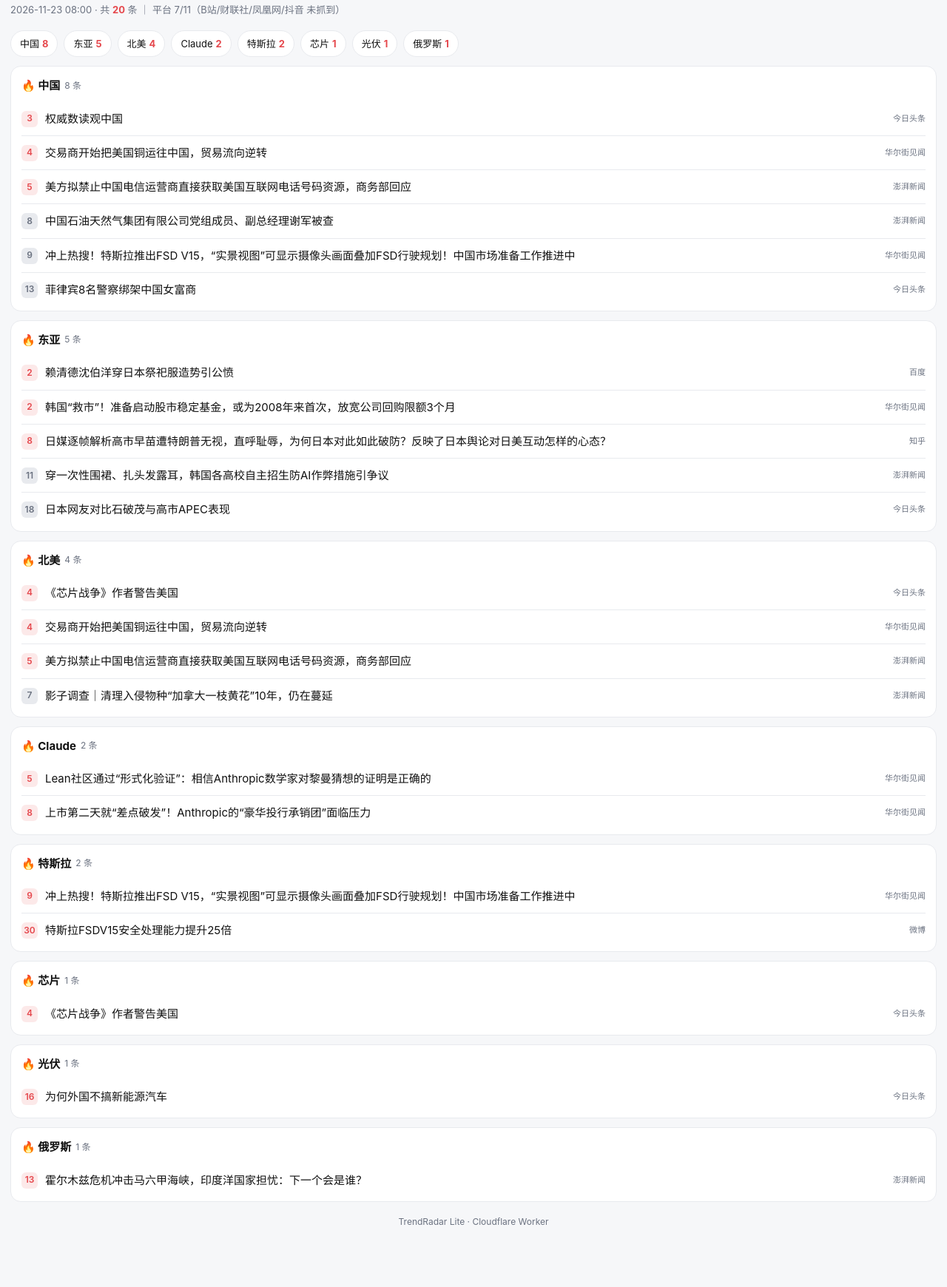
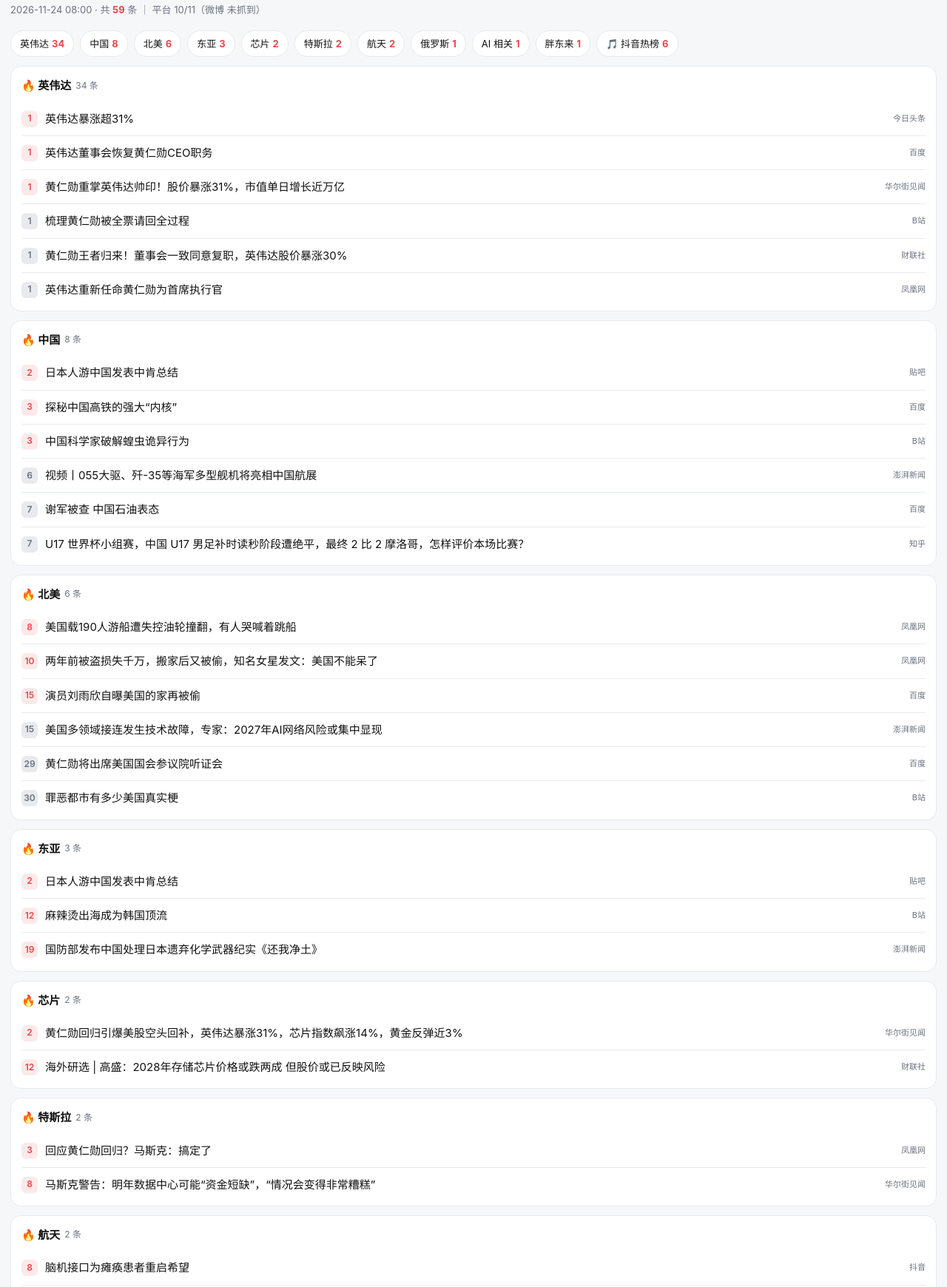
Before and after one commit to fs2106610346-bit/tr-pages, a plain HTML site: page index.html in a window 1280 px wide. Shown: the part 50-1790 px from the top of the page at 74% size. Before the commit the page ends 1751 px from the top, so only its background shows below. Drawn offline with Linux system fonts and the light colour scheme.

Commit message:
chore: 更新 2026-11-24 00:00 UTC 的热点页面

```diff
--- a/index.html
+++ b/index.html
@@ -3,7 +3,7 @@
 <meta charset="utf-8">
 <meta name="viewport" content="width=device-width,initial-scale=1,viewport-fit=cover">
 <meta name="theme-color" content="#111">
-<title>早间热点 2026-11-23</title>
+<title>早间热点 2026-11-24</title>
 <style>
   :root{--bg:#f6f7f9;--card:#fff;--txt:#111;--sub:#6b7280;--line:#e8eaee;--hot:#e5484d}
   @media (prefers-color-scheme:dark){
@@ -38,166 +38,259 @@
 <body>
 <header>
   <h1>☀️ 早间热点</h1>
-  <div class="meta">2026-11-23 08:00 · 共 <b>20</b> 条 ｜ 平台 7/11（B站/财联社/凤凰网/抖音 未抓到）</div>
+  <div class="meta">2026-11-24 08:00 · 共 <b>59</b> 条 ｜ 平台 10/11（微博 未抓到）</div>
 </header>
-<nav><a class="chip" href="#g-%E4%B8%AD%E5%9B%BD">中国<b>8</b></a><a class="chip" href="#g-%E4%B8%9C%E4%BA%9A">东亚<b>5</b></a><a class="chip" href="#g-%E5%8C%97%E7%BE%8E">北美<b>4</b></a><a class="chip" href="#g-Claude">Claude<b>2</b></a><a class="chip" href="#g-%E7%89%B9%E6%96%AF%E6%8B%89">特斯拉<b>2</b></a><a class="chip" href="#g-%E8%8A%AF%E7%89%87">芯片<b>1</b></a><a class="chip" href="#g-%E5%85%89%E4%BC%8F">光伏<b>1</b></a><a class="chip" href="#g-%E4%BF%84%E7%BD%97%E6%96%AF">俄罗斯<b>1</b></a></nav>
-<section id="g-%E4%B8%AD%E5%9B%BD">
-      <h2>🔥 中国 <em>8 条</em></h2>
+<nav><a class="chip" href="#g-%E8%8B%B1%E4%BC%9F%E8%BE%BE">英伟达<b>34</b></a><a class="chip" href="#g-%E4%B8%AD%E5%9B%BD">中国<b>8</b></a><a class="chip" href="#g-%E5%8C%97%E7%BE%8E">北美<b>6</b></a><a class="chip" href="#g-%E4%B8%9C%E4%BA%9A">东亚<b>3</b></a><a class="chip" href="#g-%E8%8A%AF%E7%89%87">芯片<b>2</b></a><a class="chip" href="#g-%E7%89%B9%E6%96%AF%E6%8B%89">特斯拉<b>2</b></a><a class="chip" href="#g-%E8%88%AA%E5%A4%A9">航天<b>2</b></a><a class="chip" href="#g-%E4%BF%84%E7%BD%97%E6%96%AF">俄罗斯<b>1</b></a><a class="chip" href="#g-AI%20%E7%9B%B8%E5%85%B3">AI 相关<b>1</b></a><a class="chip" href="#g-%E8%83%96%E4%B8%9C%E6%9D%A5">胖东来<b>1</b></a><a class="chip" href="#g-%E6%8A%96%E9%9F%B3%E7%83%AD%E6%A6%9C">🎵 抖音热榜<b>6</b></a></nav>
+<section id="g-%E8%8B%B1%E4%BC%9F%E8%BE%BE">
+      <h2>🔥 英伟达 <em>34 条</em></h2>
       <ol><li>
-        <a href="https://www.toutiao.com/trending/7710739909857873451/" target="_blank" rel="noopener">
-          <span class="rank">3</span>
-          <span class="txt">权威数读观中国</span>
+        <a href="https://www.toutiao.com/trending/7711363238796987955/" target="_blank" rel="noopener">
+          <span class="rank">1</span>
+          <span class="txt">英伟达暴涨超31%</span>
           <span class="src">今日头条</span>
         </a>
       </li><li>
-        <a href="https://wallstreetcn.com/articles/3786455" target="_blank" rel="noopener">
-          <span class="rank">4</span>
-          <span class="txt">交易商开始把美国铜运往中国，贸易流向逆转</span>
+        <a href="https://www.baidu.com/s?wd=%E8%8B%B1%E4%BC%9F%E8%BE%BE%E8%91%A3%E4%BA%8B%E4%BC%9A%E6%81%A2%E5%A4%8D%E9%BB%84%E4%BB%81%E5%8B%8BCEO%E8%81%8C%E5%8A%A1" target="_blank" rel="noopener">
+          <span class="rank">1</span>
+          <span class="txt">英伟达董事会恢复黄仁勋CEO职务</span>
+          <span class="src">百度</span>
+        </a>
+      </li><li>
+        <a href="https://wallstreetcn.com/articles/3786536" target="_blank" rel="noopener">
+          <span class="rank">1</span>
+          <span class="txt">黄仁勋重掌英伟达帅印！股价暴涨31%，市值单日增长近万亿</span>
           <span class="src">华尔街见闻</span>
         </a>
       </li><li>
-        <a href="https://m.thepaper.cn/newsDetail_forward_34532695" target="_blank" rel="noopener">
-          <span class="rank">5</span>
-          <span class="txt">美方拟禁止中国电信运营商直接获取美国互联网电话号码资源，商务部回应</span>
+        <a href="https://search.bilibili.com/all?keyword=%E6%A2%B3%E7%90%86%E9%BB%84%E4%BB%81%E5%8B%8B%E8%A2%AB%E5%85%A8%E7%A5%A8%E8%AF%B7%E5%9B%9E%E5%85%A8%E8%BF%87%E7%A8%8B" target="_blank" rel="noopener">
+          <span class="rank">1</span>
+          <span class="txt">梳理黄仁勋被全票请回全过程</span>
+          <span class="src">B站</span>
+        </a>
+      </li><li>
+        <a href="https://www.cls.cn/detail/2542222" target="_blank" rel="noopener">
+          <span class="rank">1</span>
+          <span class="txt">黄仁勋王者归来！董事会一致同意复职，英伟达股价暴涨30%</span>
+          <span class="src">财联社</span>
+        </a>
+      </li><li>
+        <a href="https://news.ifeng.com/c/8yIN995Cvnz" target="_blank" rel="noopener">
+          <span class="rank">1</span>
+          <span class="txt">英伟达重新任命黄仁勋为首席执行官</span>
+          <span class="src">凤凰网</span>
+        </a>
+      </li></ol>
+    </section><section id="g-%E4%B8%AD%E5%9B%BD">
+      <h2>🔥 中国 <em>8 条</em></h2>
+      <ol><li>
+        <a href="https://tieba.baidu.com/hottopic/browse/hottopic?topic_id=28370169&amp;amp;topic_name=%E6%97%A5%E6%9C%AC%E4%BA%BA%E6%B8%B8%E4%B8%AD%E5%9B%BD%E5%8F%91%E8%A1%A8%E4%B8%AD%E8%82%AF%E6%80%BB%E7%BB%93" target="_blank" rel="noopener">
+          <span class="rank">2</span>
+          <span class="txt">日本人游中国发表中肯总结</span>
+          <span class="src">贴吧</span>
+        </a>
+      </li><li>
+        <a href="https://www.baidu.com/s?wd=%E6%8E%A2%E7%A7%98%E4%B8%AD%E5%9B%BD%E9%AB%98%E9%93%81%E7%9A%84%E5%BC%BA%E5%A4%A7%E2%80%9C%E5%86%85%E6%A0%B8%E2%80%9D" target="_blank" rel="noopener">
+          <span class="rank">3</span>
+          <span class="txt">探秘中国高铁的强大“内核”</span>
+          <span class="src">百度</span>
+        </a>
+      </li><li>
+        <a href="https://search.bilibili.com/all?keyword=%E4%B8%AD%E5%9B%BD%E7%A7%91%E5%AD%A6%E5%AE%B6%E7%A0%B4%E8%A7%A3%E8%9D%97%E8%99%AB%E8%AF%A1%E5%BC%82%E8%A1%8C%E4%B8%BA" target="_blank" rel="noopener">
+          <span class="rank">3</span>
+          <span class="txt">中国科学家破解蝗虫诡异行为</span>
+          <span class="src">B站</span>
+        </a>
+      </li><li>
+        <a href="https://m.thepaper.cn/newsDetail_forward_34537823" target="_blank" rel="noopener">
+          <span class="rank">6</span>
+          <span class="txt">视频丨055大驱、歼-35等海军多型舰机将亮相中国航展</span>
           <span class="src">澎湃新闻</span>
         </a>
       </li><li>
-        <a href="https://m.thepaper.cn/newsDetail_forward_34533075" target="_blank" rel="noopener">
+        <a href="https://www.baidu.com/s?wd=%E8%B0%A2%E5%86%9B%E8%A2%AB%E6%9F%A5+%E4%B8%AD%E5%9B%BD%E7%9F%B3%E6%B2%B9%E8%A1%A8%E6%80%81" target="_blank" rel="noopener">
+          <span class="rank">7</span>
+          <span class="txt">谢军被查 中国石油表态</span>
+          <span class="src">百度</span>
+        </a>
+      </li><li>
+        <a href="https://www.zhihu.com/question/2108346189238067728" target="_blank" rel="noopener">
+          <span class="rank">7</span>
+          <span class="txt">U17 世界杯小组赛，中国 U17 男足补时读秒阶段遭绝平，最终 2 比 2 摩洛哥，怎样评价本场比赛？</span>
+          <span class="src">知乎</span>
+        </a>
+      </li></ol>
+    </section><section id="g-%E5%8C%97%E7%BE%8E">
+      <h2>🔥 北美 <em>6 条</em></h2>
+      <ol><li>
+        <a href="https://news.ifeng.com/c/8yI7IScYYMs" target="_blank" rel="noopener">
           <span class="rank">8</span>
-          <span class="txt">中国石油天然气集团有限公司党组成员、副总经理谢军被查</span>
+          <span class="txt">美国载190人游船遭失控油轮撞翻，有人哭喊着跳船</span>
+          <span class="src">凤凰网</span>
+        </a>
+      </li><li>
+        <a href="https://news.ifeng.com/c/8yI40l1QFmh" target="_blank" rel="noopener">
+          <span class="rank">10</span>
+          <span class="txt">两年前被盗损失千万，搬家后又被偷，知名女星发文：美国不能呆了</span>
+          <span class="src">凤凰网</span>
+        </a>
+      </li><li>
+        <a href="https://www.baidu.com/s?wd=%E6%BC%94%E5%91%98%E5%88%98%E9%9B%A8%E6%AC%A3%E8%87%AA%E6%9B%9D%E7%BE%8E%E5%9B%BD%E7%9A%84%E5%AE%B6%E5%86%8D%E8%A2%AB%E5%81%B7" target="_blank" rel="noopener">
+          <span class="rank">15</span>
+          <span class="txt">演员刘雨欣自曝美国的家再被偷</span>
+          <span class="src">百度</span>
+        </a>
+      </li><li>
+        <a href="https://m.thepaper.cn/newsDetail_forward_34537819" target="_blank" rel="noopener">
+          <span class="rank">15</span>
+          <span class="txt">美国多领域接连发生技术故障，专家：2027年AI网络风险或集中显现</span>
           <span class="src">澎湃新闻</span>
         </a>
       </li><li>
-        <a href="https://wallstreetcn.com/articles/3786464" target="_blank" rel="noopener">
-          <span class="rank">9</span>
-          <span class="txt">冲上热搜！特斯拉推出FSD V15，“实景视图”可显示摄像头画面叠加FSD行驶规划！中国市场准备工作推进中</span>
+        <a href="https://www.baidu.com/s?wd=%E9%BB%84%E4%BB%81%E5%8B%8B%E5%B0%86%E5%87%BA%E5%B8%AD%E7%BE%8E%E5%9B%BD%E5%9B%BD%E4%BC%9A%E5%8F%82%E8%AE%AE%E9%99%A2%E5%90%AC%E8%AF%81%E4%BC%9A" target="_blank" rel="noopener">
+          <span class="rank">29</span>
+          <span class="txt">黄仁勋将出席美国国会参议院听证会</span>
+          <span class="src">百度</span>
+        </a>
+      </li><li>
+        <a href="https://search.bilibili.com/all?keyword=%E7%BD%AA%E6%81%B6%E9%83%BD%E5%B8%82%E6%9C%89%E5%A4%9A%E5%B0%91%E7%BE%8E%E5%9B%BD%E7%9C%9F%E5%AE%9E%E6%A2%97" target="_blank" rel="noopener">
+          <span class="rank">30</span>
+          <span class="txt">罪恶都市有多少美国真实梗</span>
+          <span class="src">B站</span>
+        </a>
+      </li></ol>
+    </section><section id="g-%E4%B8%9C%E4%BA%9A">
+      <h2>🔥 东亚 <em>3 条</em></h2>
+      <ol><li>
+        <a href="https://tieba.baidu.com/hottopic/browse/hottopic?topic_id=28370169&amp;amp;topic_name=%E6%97%A5%E6%9C%AC%E4%BA%BA%E6%B8%B8%E4%B8%AD%E5%9B%BD%E5%8F%91%E8%A1%A8%E4%B8%AD%E8%82%AF%E6%80%BB%E7%BB%93" target="_blank" rel="noopener">
+          <span class="rank">2</span>
+          <span class="txt">日本人游中国发表中肯总结</span>
+          <span class="src">贴吧</span>
+        </a>
+      </li><li>
+        <a href="https://search.bilibili.com/all?keyword=%E9%BA%BB%E8%BE%A3%E7%83%AB%E5%87%BA%E6%B5%B7%E6%88%90%E4%B8%BA%E9%9F%A9%E5%9B%BD%E9%A1%B6%E6%B5%81" target="_blank" rel="noopener">
+          <span class="rank">12</span>
+          <span class="txt">麻辣烫出海成为韩国顶流</span>
+          <span class="src">B站</span>
+        </a>
+      </li><li>
+        <a href="https://m.thepaper.cn/newsDetail_forward_34540978" target="_blank" rel="noopener">
+          <span class="rank">19</span>
+          <span class="txt">国防部发布中国处理日本遗弃化学武器纪实《还我净土》</span>
+          <span class="src">澎湃新闻</span>
+        </a>
+      </li></ol>
+    </section><section id="g-%E8%8A%AF%E7%89%87">
+      <h2>🔥 芯片 <em>2 条</em></h2>
+      <ol><li>
+        <a href="https://wallstreetcn.com/articles/3786472" target="_blank" rel="noopener">
+          <span class="rank">2</span>
+          <span class="txt">黄仁勋回归引爆美股空头回补，英伟达暴涨31%，芯片指数飙涨14%，黄金反弹近3%</span>
           <span class="src">华尔街见闻</span>
         </a>
       </li><li>
-        <a href="https://www.toutiao.com/trending/7710854854966084146/" target="_blank" rel="noopener">
-          <span class="rank">13</span>
-          <span class="txt">菲律宾8名警察绑架中国女富商</span>
-          <span class="src">今日头条</span>
-        </a>
-      </li></ol>
-    </section><section id="g-%E4%B8%9C%E4%BA%9A">
-      <h2>🔥 东亚 <em>5 条</em></h2>
-      <ol><li>
-        <a href="https://www.baidu.com/s?wd=%E8%B5%96%E6%B8%85%E5%BE%B7%E6%B2%88%E4%BC%AF%E6%B4%8B%E7%A9%BF%E6%97%A5%E6%9C%AC%E7%A5%AD%E7%A5%80%E6%9C%8D%E9%80%A0%E5%8A%BF%E5%BC%95%E5%85%AC%E6%84%A4" target="_blank" rel="noopener">
-          <span class="rank">2</span>
-          <span class="txt">赖清德沈伯洋穿日本祭祀服造势引公愤</span>
-          <span class="src">百度</span>
-        </a>
-      </li><li>
-        <a href="https://wallstreetcn.com/articles/3786459" target="_blank" rel="noopener">
-          <span class="rank">2</span>
-          <span class="txt">韩国“救市”！准备启动股市稳定基金，或为2008年来首次，放宽公司回购限额3个月</span>
-          <span class="src">华尔街见闻</span>
-        </a>
-      </li><li>
-        <a href="https://www.zhihu.com/question/2107806853543322888" target="_blank" rel="noopener">
-          <span class="rank">8</span>
-          <span class="txt">日媒逐帧解析高市早苗遭特朗普无视，直呼耻辱，为何日本对此如此破防？反映了日本舆论对日美互动怎样的心态？</span>
-          <span class="src">知乎</span>
-        </a>
-      </li><li>
-        <a href="https://m.thepaper.cn/newsDetail_forward_34528573" target="_blank" rel="noopener">
-          <span class="rank">11</span>
-          <span class="txt">穿一次性围裙、扎头发露耳，韩国各高校自主招生防AI作弊措施引争议</span>
-          <span class="src">澎湃新闻</span>
-        </a>
-      </li><li>
-        <a href="https://www.toutiao.com/trending/7710474103202922547/" target="_blank" rel="noopener">
-          <span class="rank">18</span>
-          <span class="txt">日本网友对比石破茂与高市APEC表现</span>
-          <span class="src">今日头条</span>
-        </a>
-      </li></ol>
-    </section><section id="g-%E5%8C%97%E7%BE%8E">
-      <h2>🔥 北美 <em>4 条</em></h2>
-      <ol><li>
-        <a href="https://www.toutiao.com/trending/7710869113992102438/" target="_blank" rel="noopener">
-          <span class="rank">4</span>
-          <span class="txt">《芯片战争》作者警告美国</span>
-          <span class="src">今日头条</span>
-        </a>
-      </li><li>
-        <a href="https://wallstreetcn.com/articles/3786455" target="_blank" rel="noopener">
-          <span class="rank">4</span>
-          <span class="txt">交易商开始把美国铜运往中国，贸易流向逆转</span>
-          <span class="src">华尔街见闻</span>
-        </a>
-      </li><li>
-        <a href="https://m.thepaper.cn/newsDetail_forward_34532695" target="_blank" rel="noopener">
-          <span class="rank">5</span>
-          <span class="txt">美方拟禁止中国电信运营商直接获取美国互联网电话号码资源，商务部回应</span>
-          <span class="src">澎湃新闻</span>
-        </a>
-      </li><li>
-        <a href="https://m.thepaper.cn/newsDetail_forward_34491597" target="_blank" rel="noopener">
-          <span class="rank">7</span>
-          <span class="txt">影子调查｜清理入侵物种“加拿大一枝黄花”10年，仍在蔓延</span>
-          <span class="src">澎湃新闻</span>
-        </a>
-      </li></ol>
-    </section><section id="g-Claude">
-      <h2>🔥 Claude <em>2 条</em></h2>
-      <ol><li>
-        <a href="https://wallstreetcn.com/articles/3786445" target="_blank" rel="noopener">
-          <span class="rank">5</span>
-          <span class="txt">Lean社区通过“形式化验证”：相信Anthropic数学家对黎曼猜想的证明是正确的</span>
-          <span class="src">华尔街见闻</span>
-        </a>
-      </li><li>
-        <a href="https://wallstreetcn.com/articles/3786442" target="_blank" rel="noopener">
-          <span class="rank">8</span>
-          <span class="txt">上市第二天就“差点破发”！Anthropic的“豪华投行承销团”面临压力</span>
-          <span class="src">华尔街见闻</span>
+        <a href="https://www.cls.cn/detail/2542098" target="_blank" rel="noopener">
+          <span class="rank">12</span>
+          <span class="txt">海外研选 | 高盛：2028年存储芯片价格或跌两成 但股价或已反映风险</span>
+          <span class="src">财联社</span>
         </a>
       </li></ol>
     </section><section id="g-%E7%89%B9%E6%96%AF%E6%8B%89">
       <h2>🔥 特斯拉 <em>2 条</em></h2>
       <ol><li>
-        <a href="https://wallstreetcn.com/articles/3786464" target="_blank" rel="noopener">
-          <span class="rank">9</span>
-          <span class="txt">冲上热搜！特斯拉推出FSD V15，“实景视图”可显示摄像头画面叠加FSD行驶规划！中国市场准备工作推进中</span>
+        <a href="https://tech.ifeng.com/c/8yIOgLayqUQ" target="_blank" rel="noopener">
+          <span class="rank">3</span>
+          <span class="txt">回应黄仁勋回归？马斯克：搞定了</span>
+          <span class="src">凤凰网</span>
+        </a>
+      </li><li>
+        <a href="https://wallstreetcn.com/articles/3786470" target="_blank" rel="noopener">
+          <span class="rank">8</span>
+          <span class="txt">马斯克警告：明年数据中心可能“资金短缺”，“情况会变得非常糟糕”</span>
           <span class="src">华尔街见闻</span>
         </a>
+      </li></ol>
+    </section><section id="g-%E8%88%AA%E5%A4%A9">
+      <h2>🔥 航天 <em>2 条</em></h2>
+      <ol><li>
+        <a href="https://www.douyin.com/hot/2760579" target="_blank" rel="noopener">
+          <span class="rank">8</span>
+          <span class="txt">脑机接口为瘫痪患者重启希望</span>
+          <span class="src">抖音</span>
+        </a>
       </li><li>
-        <a href="https://s.weibo.com/weibo?q=%23%E7%89%B9%E6%96%AF%E6%8B%89FSDV15%E5%AE%89%E5%85%A8%E5%A4%84%E7%90%86%E8%83%BD%E5%8A%9B%E6%8F%90%E5%8D%8725%E5%80%8D%23&amp;t=31&amp;band_rank=30&amp;Refer=top" target="_blank" rel="noopener">
-          <span class="rank">30</span>
-          <span class="txt">特斯拉FSDV15安全处理能力提升25倍</span>
-          <span class="src">微博</span>
-        </a>
-      </li></ol>
-    </section><section id="g-%E8%8A%AF%E7%89%87">
-      <h2>🔥 芯片 <em>1 条</em></h2>
-      <ol><li>
-        <a href="https://www.toutiao.com/trending/7710869113992102438/" target="_blank" rel="noopener">
-          <span class="rank">4</span>
-          <span class="txt">《芯片战争》作者警告美国</span>
-          <span class="src">今日头条</span>
-        </a>
-      </li></ol>
-    </section><section id="g-%E5%85%89%E4%BC%8F">
-      <h2>🔥 光伏 <em>1 条</em></h2>
-      <ol><li>
-        <a href="https://www.toutiao.com/trending/7710162347608277028/" target="_blank" rel="noopener">
-          <span class="rank">16</span>
-          <span class="txt">为何外国不搞新能源汽车</span>
-          <span class="src">今日头条</span>
+        <a href="https://www.zhihu.com/question/421490243" target="_blank" rel="noopener">
+          <span class="rank">8</span>
+          <span class="txt">如果把你流放到漫威电影宇宙，你希望得到什么外挂？</span>
+          <span class="src">知乎</span>
         </a>
       </li></ol>
     </section><section id="g-%E4%BF%84%E7%BD%97%E6%96%AF">
       <h2>🔥 俄罗斯 <em>1 条</em></h2>
       <ol><li>
-        <a href="https://m.thepaper.cn/newsDetail_forward_34532890" target="_blank" rel="noopener">
-          <span class="rank">13</span>
-          <span class="txt">霍尔木兹危机冲击马六甲海峡，印度洋国家担忧：下一个会是谁？</span>
-          <span class="src">澎湃新闻</span>
+        <a href="https://www.toutiao.com/trending/7710595029324398602/" target="_blank" rel="noopener">
+          <span class="rank">8</span>
+          <span class="txt">跨区域对抗 俄罗斯船只连续两天遭袭</span>
+          <span class="src">今日头条</span>
+        </a>
+      </li></ol>
+    </section><section id="g-AI%20%E7%9B%B8%E5%85%B3">
+      <h2>🔥 AI 相关 <em>1 条</em></h2>
+      <ol><li>
+        <a href="https://www.toutiao.com/trending/7711327448453464627/" target="_blank" rel="noopener">
+          <span class="rank">27</span>
+          <span class="txt">超级人工智能已经到来了吗</span>
+          <span class="src">今日头条</span>
+        </a>
+      </li></ol>
+    </section><section id="g-%E8%83%96%E4%B8%9C%E6%9D%A5">
+      <h2>🔥 胖东来 <em>1 条</em></h2>
+      <ol><li>
+        <a href="https://www.baidu.com/s?wd=%E8%83%96%E4%B8%9C%E6%9D%A5%E4%B8%80%E5%BA%97%E5%B0%86%E5%85%B3%E9%97%AD+%E7%BE%BD%E7%BB%92%E6%9C%8D%E4%BA%AE%E6%88%90%E6%9C%AC%E4%BB%B7" target="_blank" rel="noopener">
+          <span class="rank">2</span>
+          <span class="txt">胖东来一店将关闭 羽绒服亮成本价</span>
+          <span class="src">百度</span>
         </a>
       </li></ol>
     </section>
-
+<section id="g-抖音热榜">
+      <h2>🎵 抖音热榜 <em>Top6</em></h2>
+      <ol><li>
+        <a href="https://www.douyin.com/hot/2760780" target="_blank" rel="noopener">
+          <span class="rank">1</span>
+          <span class="txt">甲亢哥百米能跑赢博尔特吗</span>
+          <span class="src">抖音</span>
+        </a>
+      </li><li>
+        <a href="https://www.douyin.com/hot/2760138" target="_blank" rel="noopener">
+          <span class="rank">2</span>
+          <span class="txt">CFM沙漠灰真的下雪了</span>
+          <span class="src">抖音</span>
+        </a>
+      </li><li>
+        <a href="https://www.douyin.com/hot/2760653" target="_blank" rel="noopener">
+          <span class="rank">3</span>
+          <span class="txt">雪假撬动冰雪经济点燃消费引擎</span>
+          <span class="src">抖音</span>
+        </a>
+      </li><li>
+        <a href="https://www.douyin.com/hot/2759706" target="_blank" rel="noopener">
+          <span class="rank">4</span>
+          <span class="txt">严肃进入舒服过冬模式</span>
+          <span class="src">抖音</span>
+        </a>
+      </li><li>
+        <a href="https://www.douyin.com/hot/2759659" target="_blank" rel="noopener">
+          <span class="rank">5</span>
+          <span class="txt">万吨大驱将首次面向公众开放</span>
+          <span class="src">抖音</span>
+        </a>
+      </li><li>
+        <a href="https://www.douyin.com/hot/2759405" target="_blank" rel="noopener">
+          <span class="rank">6</span>
+          <span class="txt">AI服务器厂商最高涨价45%</span>
+          <span class="src">抖音</span>
+        </a>
+      </li></ol>
+    </section>
 <footer>TrendRadar Lite · Cloudflare Worker</footer>
 </body></html>
```
